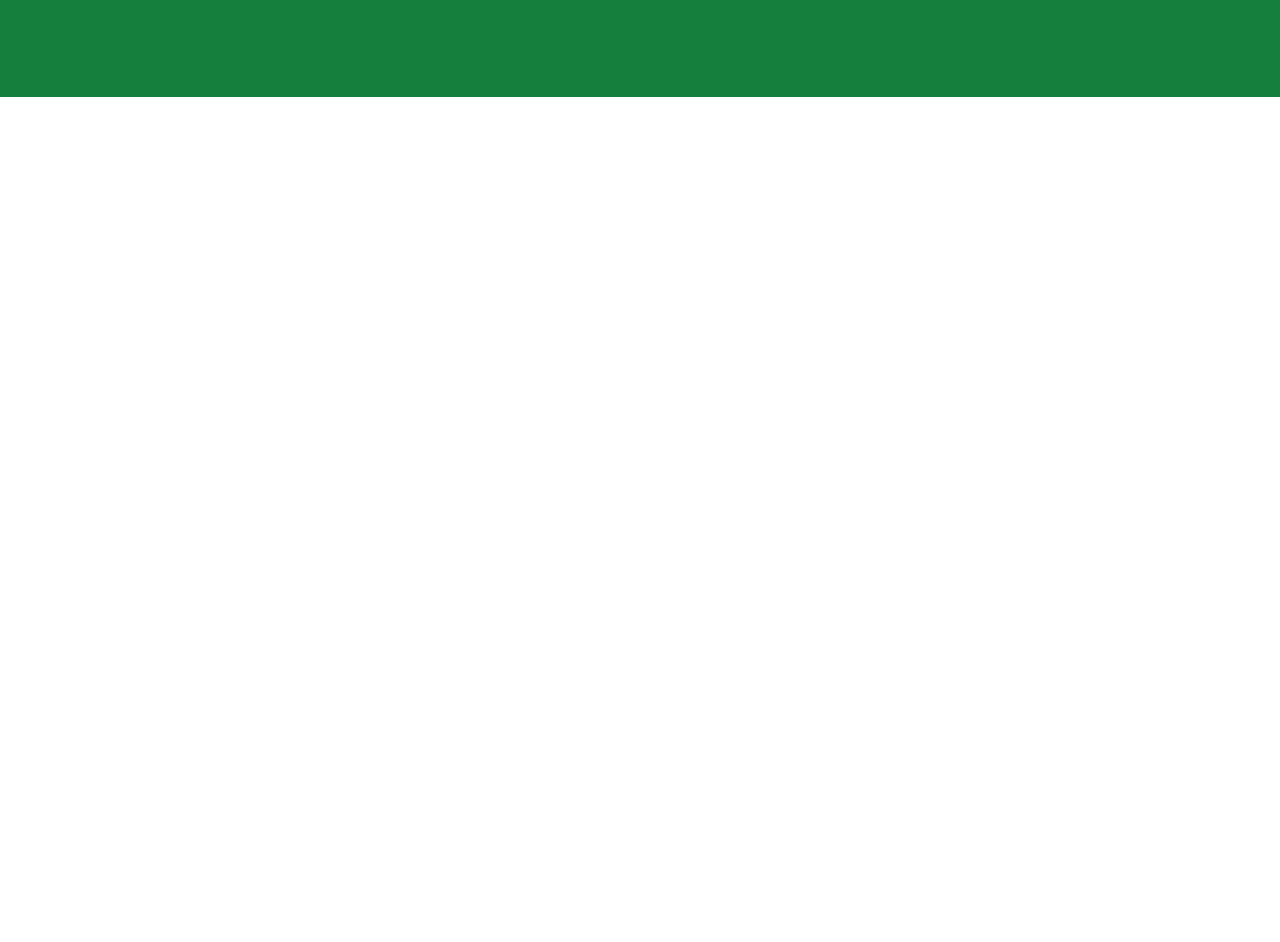
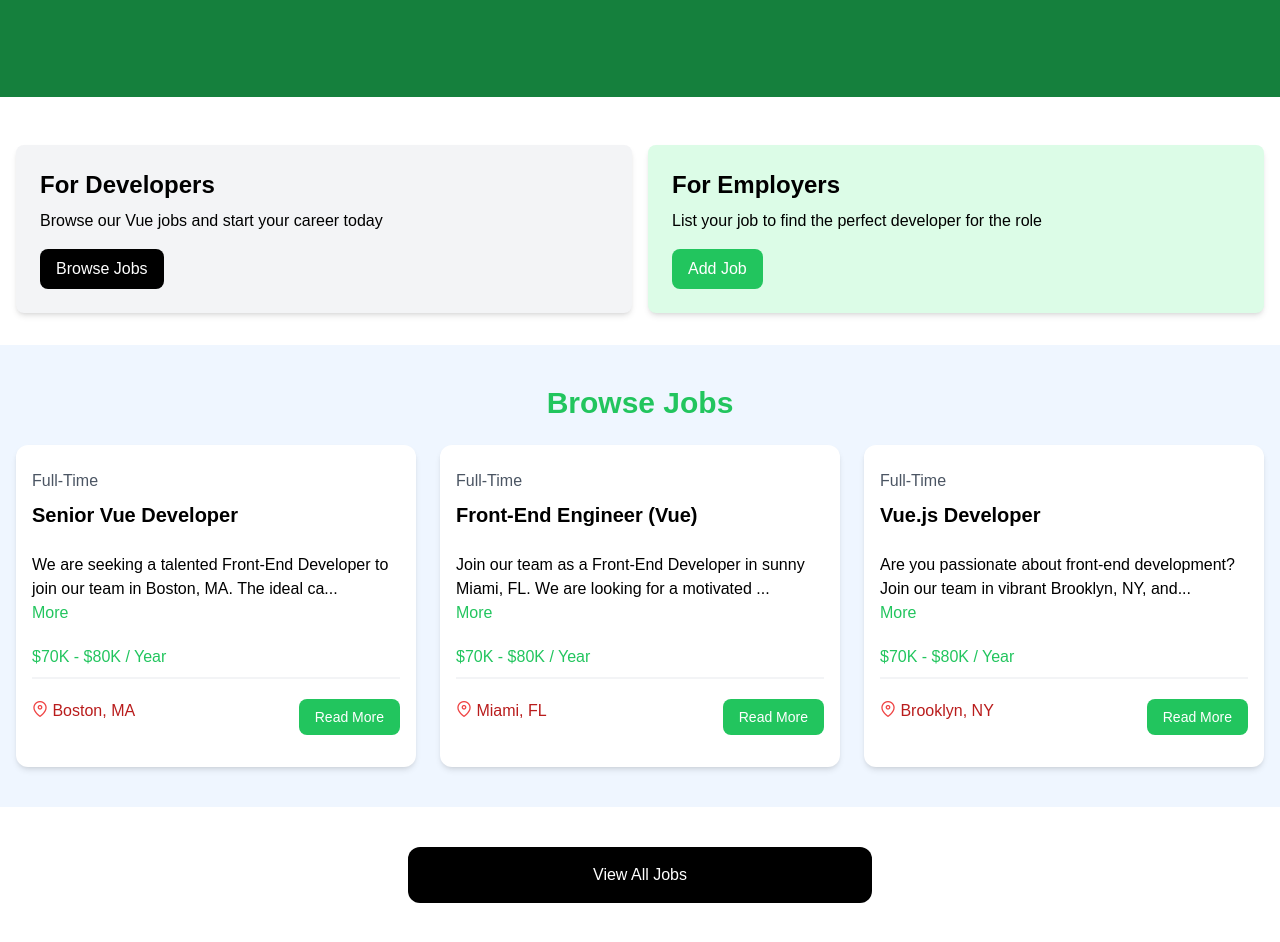
Before and after one commit to ngxuanbminh/vue_learn, a Vue app in the folder vue-learn-crash/: page /jobs in a window 1280 px wide. Shown: the part 264-1206 px from the top of the page. Before the commit the page ends 800 px from the top, so only its background shows below. Built offline with nearby package versions, Linux system fonts and the light colour scheme.

Commit message:
home page done

```diff
--- a/vue-learn-crash/package.json
+++ b/vue-learn-crash/package.json
@@ -11,6 +11,7 @@
     "format": "prettier --write src/"
   },
   "dependencies": {
+    "primeicons": "^7.0.0",
     "vue": "^3.5.13"
   },
   "devDependencies": {
--- a/vue-learn-crash/src/App.vue
+++ b/vue-learn-crash/src/App.vue
@@ -1,9 +1,13 @@
 <script setup>
 import NavBar from '@/components/NavBar.vue'
 import HeroItem from './components/HeroItem.vue'
+import HomeCards from './components/HomeCards.vue'
+import JobListings from './components/JobListings.vue'
 </script>
 
 <template>
   <NavBar />
   <HeroItem />
+  <HomeCards />
+  <JobListings :limit="3" :showButton="true" />
 </template>
--- /dev/null
+++ b/vue-learn-crash/src/components/CardItem.vue
@@ -0,0 +1,16 @@
+<script setup>
+import { defineProps } from 'vue'
+
+defineProps({
+  bg: {
+    type: String,
+    default: 'bg-gray-100',
+  },
+})
+</script>
+
+<template>
+  <div :class="`${bg} p-6 rounded-lg shadow-md`">
+    <slot> </slot>
+  </div>
+</template>
--- /dev/null
+++ b/vue-learn-crash/src/components/HomeCards.vue
@@ -0,0 +1,32 @@
+<script setup>
+import CardItem from './CardItem.vue'
+</script>
+
+<template>
+  <section class="py-4">
+    <div class="container-xl lg:container m-auto">
+      <div class="grid grid-cols-1 md:grid-cols-2 gap-4 p-4 rounded-lg">
+        <CardItem>
+          <h2 class="text-2xl font-bold">For Developers</h2>
+          <p class="mt-2 mb-4">Browse our Vue jobs and start your career today</p>
+          <a
+            href="jobs.html"
+            class="inline-block bg-black text-white rounded-lg px-4 py-2 hover:bg-gray-700"
+          >
+            Browse Jobs
+          </a>
+        </CardItem>
+        <CardItem bg="bg-green-100">
+          <h2 class="text-2xl font-bold">For Employers</h2>
+          <p class="mt-2 mb-4">List your job to find the perfect developer for the role</p>
+          <a
+            href="add-job.html"
+            class="inline-block bg-green-500 text-white rounded-lg px-4 py-2 hover:bg-green-600"
+          >
+            Add Job
+          </a>
+        </CardItem>
+      </div>
+    </div>
+  </section>
+</template>
--- /dev/null
+++ b/vue-learn-crash/src/components/JobListingSingle.vue
@@ -0,0 +1,57 @@
+<script setup>
+import { defineProps, ref, computed } from 'vue'
+
+const props = defineProps({
+  job: Object,
+})
+
+const showFullDescription = ref(false)
+
+const truncatedDescription = computed(() => {
+  let description = props.job.description
+  if (!showFullDescription.value) {
+    description = description.substring(0, 90) + '...'
+  }
+
+  return description
+})
+
+const toggleFullDescription = () => {
+  showFullDescription.value = !showFullDescription.value
+}
+</script>
+
+<template>
+  <div class="bg-white rounded-xl shadow-md relative">
+    <div class="p-4">
+      <div class="mb-6">
+        <div class="text-gray-600 my-2">{{ job.type }}</div>
+        <h3 class="text-xl font-bold">{{ job.title }}</h3>
+      </div>
+
+      <div class="mb-5">
+        <div>{{ truncatedDescription }}</div>
+        <button @click="toggleFullDescription" class="text-green-500 hover:-text-green-600 md-5">
+          {{ showFullDescription ? 'Less' : 'More' }}
+        </button>
+      </div>
+
+      <h3 class="text-green-500 mb-2">{{ job.salary }} / Year</h3>
+
+      <div class="border border-gray-100 mb-5"></div>
+
+      <div class="flex flex-col lg:flex-row justify-between mb-4">
+        <div class="text-red-700 mb-3">
+          <i class="pi pi-map-marker text-red-500"></i>
+          {{ job.location }}
+        </div>
+        <a
+          :href="'/job/' + job.id"
+          class="h-[36px] bg-green-500 hover:bg-green-600 text-white px-4 py-2 rounded-lg text-center text-sm"
+        >
+          Read More
+        </a>
+      </div>
+    </div>
+  </div>
+</template>
--- /dev/null
+++ b/vue-learn-crash/src/components/JobListings.vue
@@ -0,0 +1,38 @@
+<script setup>
+import jobData from '@/jobs.json'
+import { ref } from 'vue'
+import JobListingSingle from './JobListingSingle.vue'
+import { defineProps } from 'vue'
+
+defineProps({
+  limit: Number,
+  showButton: {
+    type: Boolean,
+    default: false,
+  },
+})
+const jobs = ref(jobData)
+</script>
+
+<template>
+  <section class="bg-blue-50 px-4 py-10">
+    <div class="container-xl lg:container m-auto">
+      <h2 class="text-3xl font-bold text-green-500 mb-6 text-center">Browse Jobs</h2>
+      <div class="grid grid-cols-1 md:grid-cols-3 gap-6">
+        <JobListingSingle
+          v-for="job in jobs.slice(0, limit || jobs.length)"
+          :key="job.id"
+          :job="job"
+        />
+      </div>
+    </div>
+  </section>
+
+  <section v-if="showButton" class="m-auto max-w-lg my-10 px-6">
+    <a
+      href="/jobs"
+      class="block bg-black text-white text-center py-4 px-6 rounded-xl hover:bg-gray-700"
+      >View All Jobs</a
+    >
+  </section>
+</template>
--- /dev/null
+++ b/vue-learn-crash/src/jobs.json
@@ -0,0 +1,86 @@
+[
+  {
+    "id": 1,
+    "title": "Senior Vue Developer",
+    "type": "Full-Time",
+    "description": "We are seeking a talented Front-End Developer to join our team in Boston, MA. The ideal candidate will have strong skills in HTML, CSS, and JavaScript, with experience working with modern JavaScript frameworks such as Vue or Angular.",
+    "location": "Boston, MA",
+    "salary": "$70K - $80K",
+    "company": {
+      "name": "NewTek Solutions",
+      "description": "NewTek Solutions is a leading technology company specializing in web development and digital solutions. We pride ourselves on delivering high-quality products and services to our clients while fostering a collaborative and innovative work environment.",
+      "contactEmail": "contact@teksolutions.com",
+      "contactPhone": "555-555-5555"
+    }
+  },
+  {
+    "id": 2,
+    "title": "Front-End Engineer (Vue)",
+    "type": "Full-Time",
+    "description": "Join our team as a Front-End Developer in sunny Miami, FL. We are looking for a motivated individual with a passion for crafting beautiful and responsive web applications. Experience with UI/UX design principles and a strong attention to detail are highly desirable.",
+    "location": "Miami, FL",
+    "salary": "$70K - $80K",
+    "company": {
+      "name": "Veneer Solutions",
+      "description": "Veneer Solutions is a creative agency specializing in digital design and development. Our team is dedicated to pushing the boundaries of creativity and innovation to deliver exceptional results for our clients.",
+      "contactEmail": "contact@loremipsum.com",
+      "contactPhone": "555-555-5555"
+    }
+  },
+  {
+    "id": 3,
+    "title": "Vue.js Developer",
+    "type": "Full-Time",
+    "description": "Are you passionate about front-end development? Join our team in vibrant Brooklyn, NY, and work on exciting projects that make a difference. We offer competitive compensation and a collaborative work environment where your ideas are valued.",
+    "location": "Brooklyn, NY",
+    "salary": "$70K - $80K",
+    "company": {
+      "name": "Dolor Cloud",
+      "description": "Dolor Cloud is a leading technology company specializing in digital solutions for businesses of all sizes. With a focus on innovation and customer satisfaction, we are committed to delivering cutting-edge products and services.",
+      "contactEmail": "contact@dolorsitamet.com",
+      "contactPhone": "555-555-5555"
+    }
+  },
+  {
+    "id": 4,
+    "title": "Vue Front-End Developer",
+    "type": "Part-Time",
+    "description": "Join our team as a Part-Time Front-End Developer in beautiful Pheonix, AZ. We are looking for a self-motivated individual with a passion for creating engaging user experiences. This position offers flexible hours and the opportunity to work remotely.",
+    "location": "Pheonix, AZ",
+    "salary": "$60K - $70K",
+    "company": {
+      "name": "Alpha Elite",
+      "description": "Alpha Elite is a dynamic startup specializing in digital marketing and web development. We are committed to fostering a diverse and inclusive workplace where creativity and innovation thrive.",
+      "contactEmail": "contact@adipisicingelit.com",
+      "contactPhone": "555-555-5555"
+    }
+  },
+  {
+    "id": 5,
+    "title": "Full Stack Vue Developer",
+    "type": "Full-Time",
+    "description": "Exciting opportunity for a Full-Time Front-End Developer in bustling Atlanta, GA. We are seeking a talented individual with a passion for building elegant and scalable web applications. Join our team and make an impact!",
+    "location": "Atlanta, GA",
+    "salary": "$90K - $100K",
+    "company": {
+      "name": "Browning Technologies",
+      "description": "Browning Technologies is a rapidly growing technology company specializing in e-commerce solutions. We offer a dynamic and collaborative work environment where employees are encouraged to think creatively and innovate.",
+      "contactEmail": "contact@consecteturadipisicing.com",
+      "contactPhone": "555-555-5555"
+    }
+  },
+  {
+    "id": 6,
+    "title": "Vue Native Developer",
+    "type": "Full-Time",
+    "description": "Join our team as a Front-End Developer in beautiful Portland, OR. We are looking for a skilled and enthusiastic individual to help us create innovative web solutions. Competitive salary and great benefits package available.",
+    "location": "Portland, OR",
+    "salary": "$100K - $110K",
+    "company": {
+      "name": "Port Solutions INC",
+      "description": "Port Solutions is a leading technology company specializing in software development and digital marketing. We are committed to providing our clients with cutting-edge solutions and our employees with a supportive and rewarding work environment.",
+      "contactEmail": "contact@ipsumlorem.com",
+      "contactPhone": "555-555-5555"
+    }
+  }
+]
--- a/vue-learn-crash/src/main.js
+++ b/vue-learn-crash/src/main.js
@@ -1,4 +1,5 @@
 import './assets/main.css'
+import 'primeicons/primeicons.css'
 
 import { createApp } from 'vue'
 import App from './App.vue'
```
Also changed, not shown: 1 other file (tests, documents, lock files or other folders).
